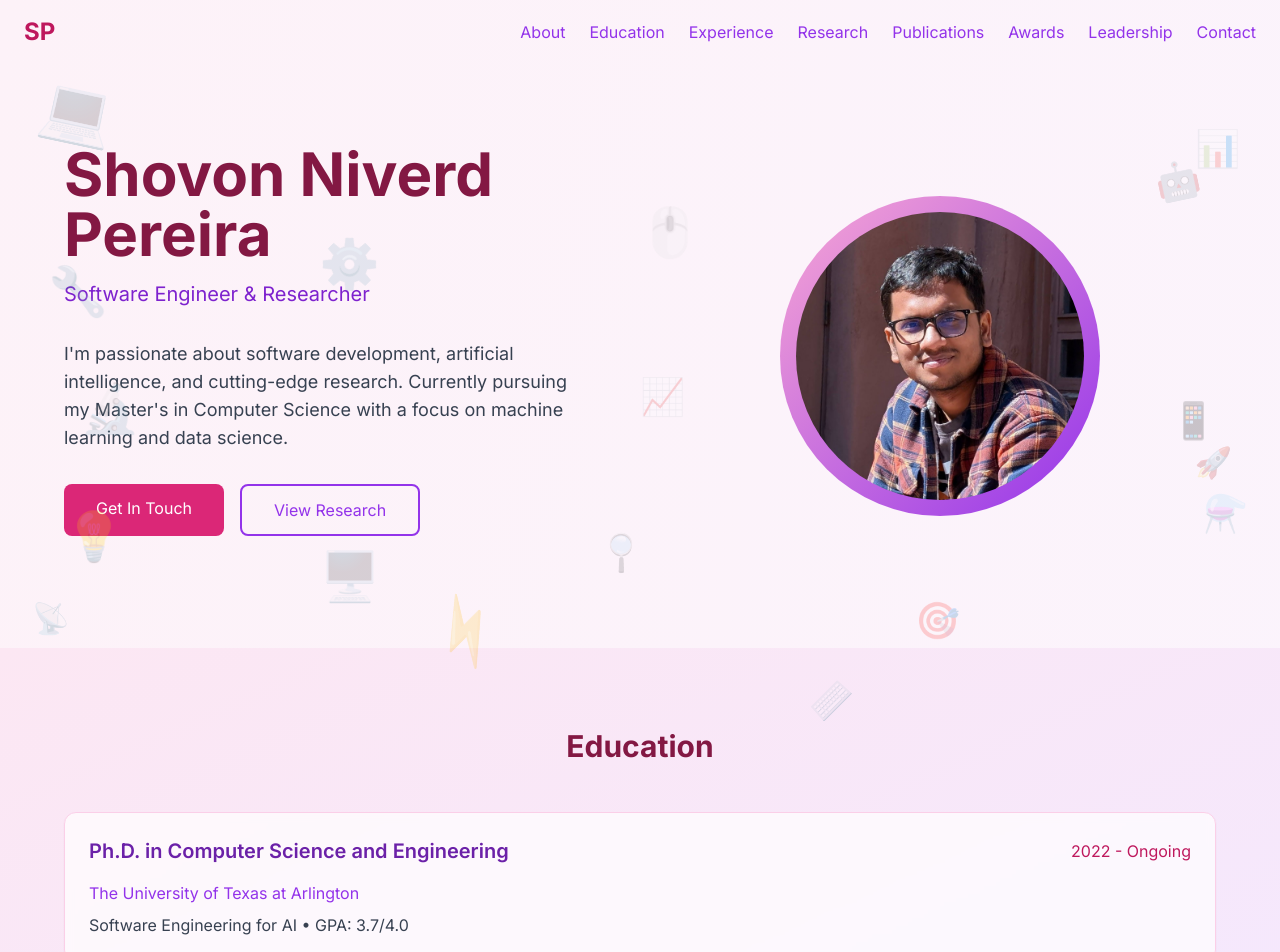
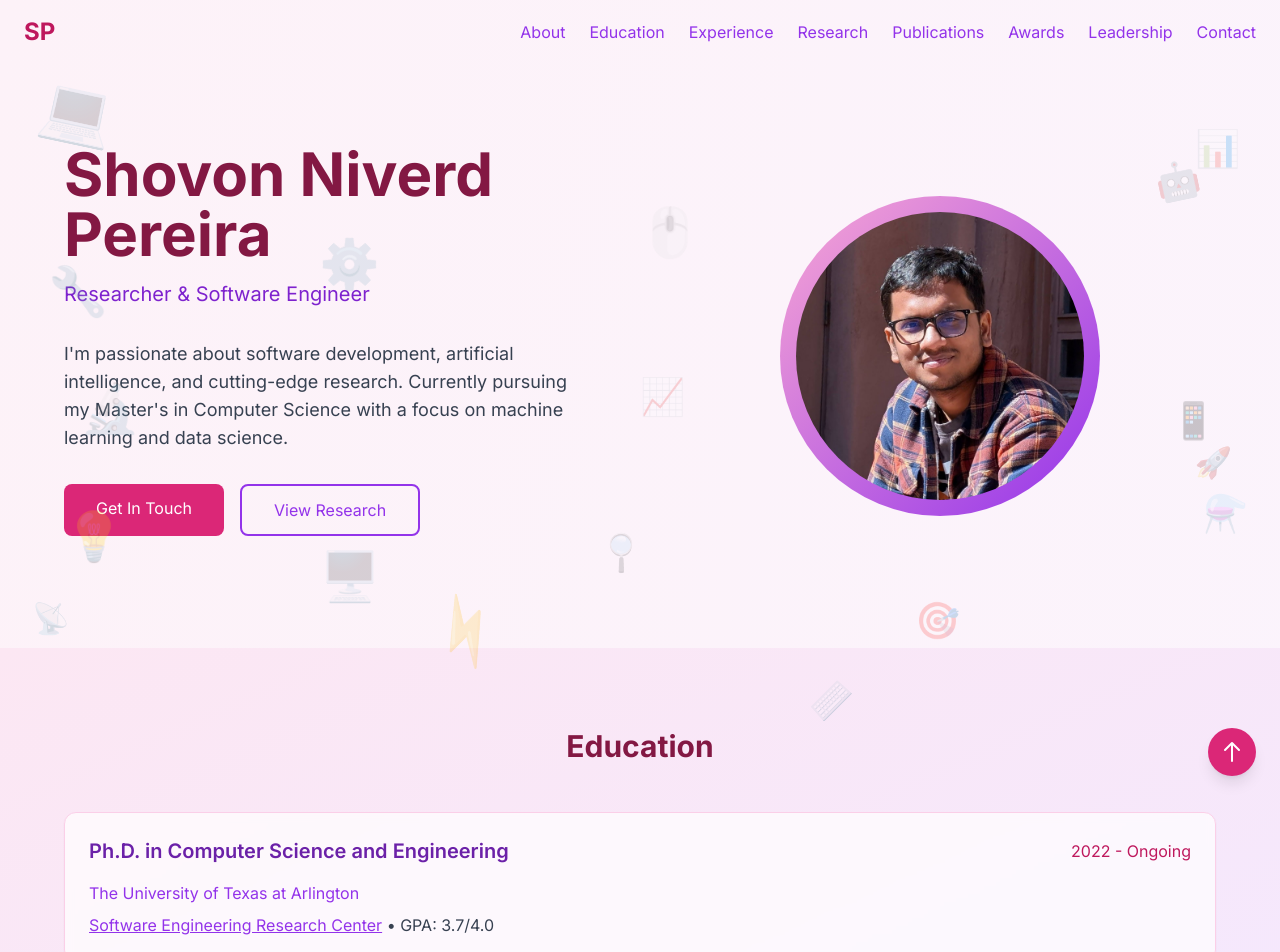
Before and after one commit to PereiraMavs/my-site, a Next.js app: page / in a window 1280 px wide. Shown: the top 952 px of the page. Built offline with nearby package versions, Linux system fonts and the light colour scheme.

Commit message:
link-serc

```diff
--- a/src/app/page.tsx
+++ b/src/app/page.tsx
@@ -4,6 +4,27 @@ import Image from 'next/image'
 export default function HomePage() {
   return (
     <div className="min-h-screen bg-gradient-to-br from-pink-50 to-purple-50 relative overflow-hidden">
+      {/* Back to Top Button */}
+      <button
+        onClick={() => window.scrollTo({ top: 0, behavior: 'smooth' })}
+        className="fixed bottom-6 right-6 z-50 bg-pink-600 hover:bg-pink-700 text-white p-3 rounded-full shadow-lg transition-all duration-300 hover:scale-110 focus:outline-none focus:ring-2 focus:ring-pink-500 focus:ring-offset-2"
+        aria-label="Back to top"
+        title="Back to top"
+      >
+        <svg
+          className="w-6 h-6"
+          fill="none"
+          stroke="currentColor"
+          viewBox="0 0 24 24"
+        >
+          <path
+            strokeLinecap="round"
+            strokeLinejoin="round"
+            strokeWidth={2}
+            d="M5 10l7-7m0 0l7 7m-7-7v18"
+          />
+        </svg>
+      </button>
       {/* Background Doodles */}
       <div className="fixed inset-0 pointer-events-none opacity-20">
         {/* Computer and Tech Doodles */}
@@ -57,7 +78,7 @@ export default function HomePage() {
                 Shovon Niverd Pereira
               </h1>
               <p className="text-lg sm:text-xl text-purple-700 mb-6 lg:mb-8">
-                Software Engineer & Researcher
+                Researcher & Software Engineer
               </p>
               <p className="text-base sm:text-lg text-gray-700 mb-6 lg:mb-8 max-w-lg mx-auto lg:mx-0 leading-relaxed">
                 I'm passionate about software development, artificial intelligence,
@@ -112,7 +133,17 @@ export default function HomePage() {
                 <span className="text-pink-700">2022 - Ongoing</span>
               </div>
               <p className="text-purple-600 mb-2">The University of Texas at Arlington</p>
-              <p className="text-gray-700">Software Engineering for AI • GPA: 3.7/4.0</p>
+              <p className="text-gray-700">
+                <a
+                  href="https://sercatuta-lei.github.io/team/"
+                  className="text-purple-600 hover:text-pink-600 underline transition-colors"
+                  target="_blank"
+                  rel="noopener noreferrer"
+                >
+                  Software Engineering Research Center
+                </a>
+                {" "}• GPA: 3.7/4.0
+              </p>
             </div>
 
             <div className="bg-white/70 backdrop-blur-sm rounded-xl p-6 shadow-sm border border-pink-200">
```
